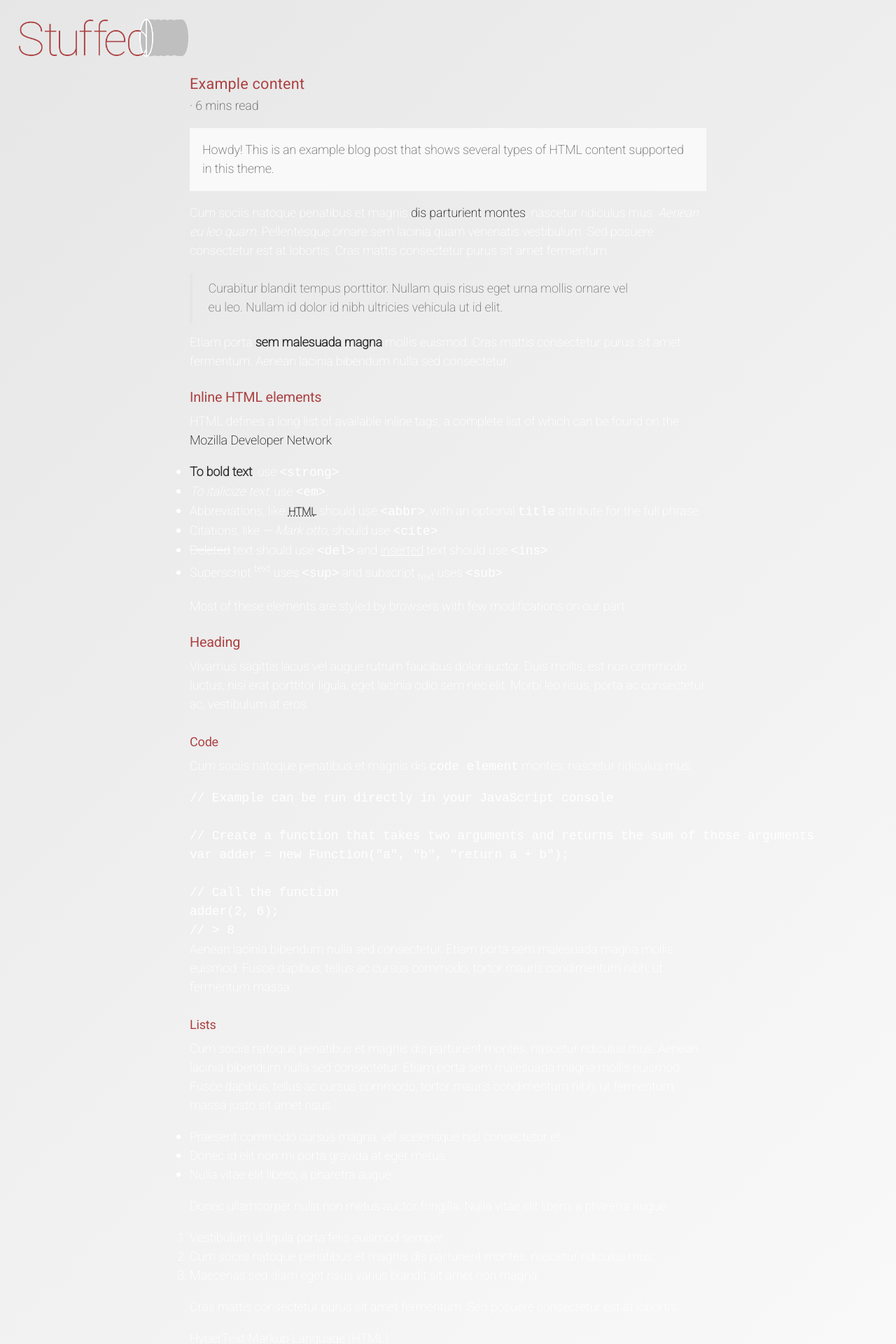
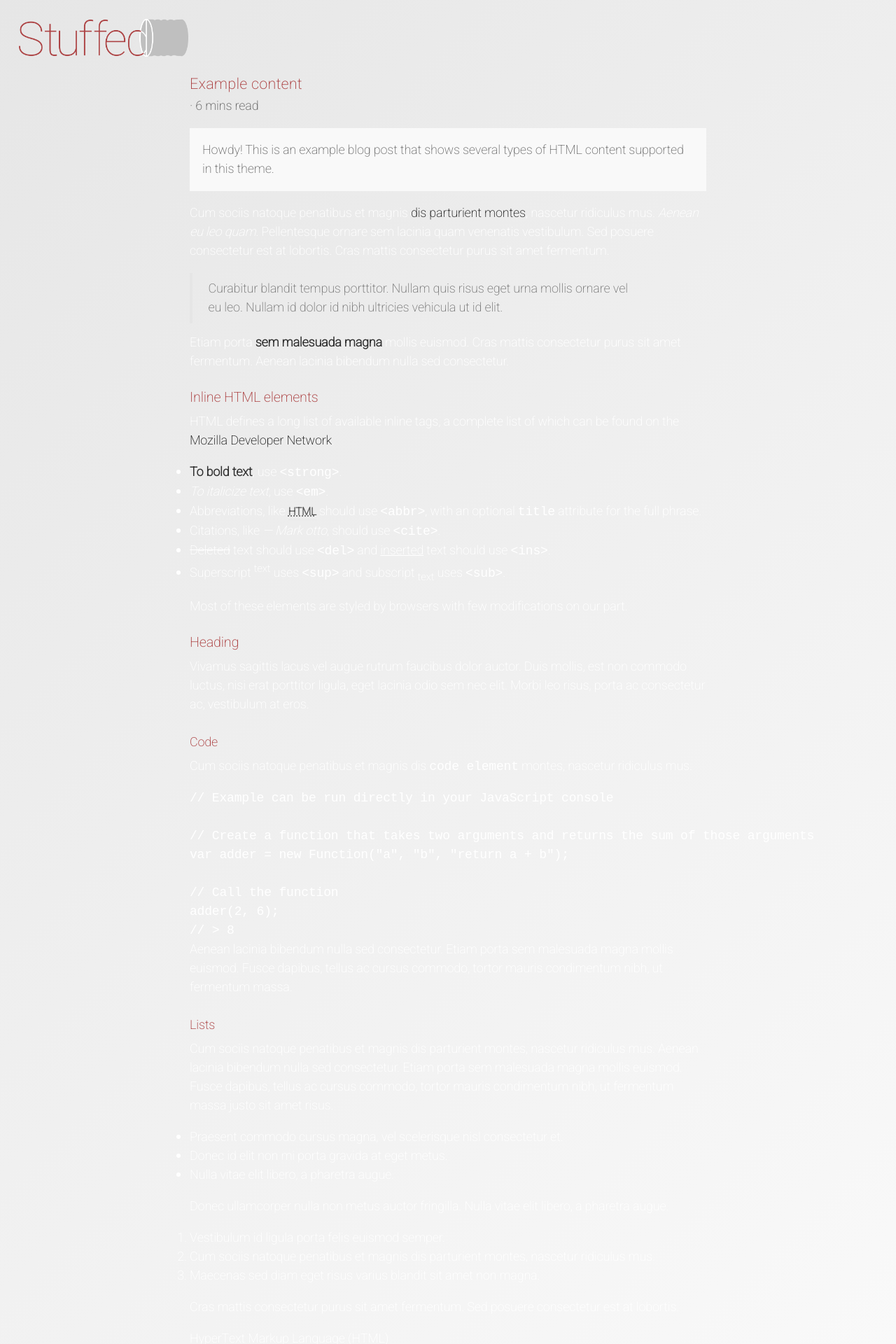
Before and after one commit to stuffedcan/stuffedcan.github.io, a Jekyll site: the page built from _posts/2015-06-30-example-content.md, in a window 1280 px wide. Shown: the top 1920 px of the page at 70% size. Built offline with Jekyll 4.4.1, drawn with Linux system fonts in a browser that asks for light colours.

Commit message:
Update _type.scss

```diff
--- a/_sass/_type.scss
+++ b/_sass/_type.scss
@@ -11,7 +11,8 @@ h1, h2, h3, h4, h5, h6 {
   color: #AC4142;
   text-rendering: optimizeLegibility;
   //font-family: "Montserrat", Arial, sans-serif;
-  font-family: 'scftitle';
+  //font-family: 'scftitle';
+  font-family: 'scf';
   text-decoration: none;
 }
 
```
